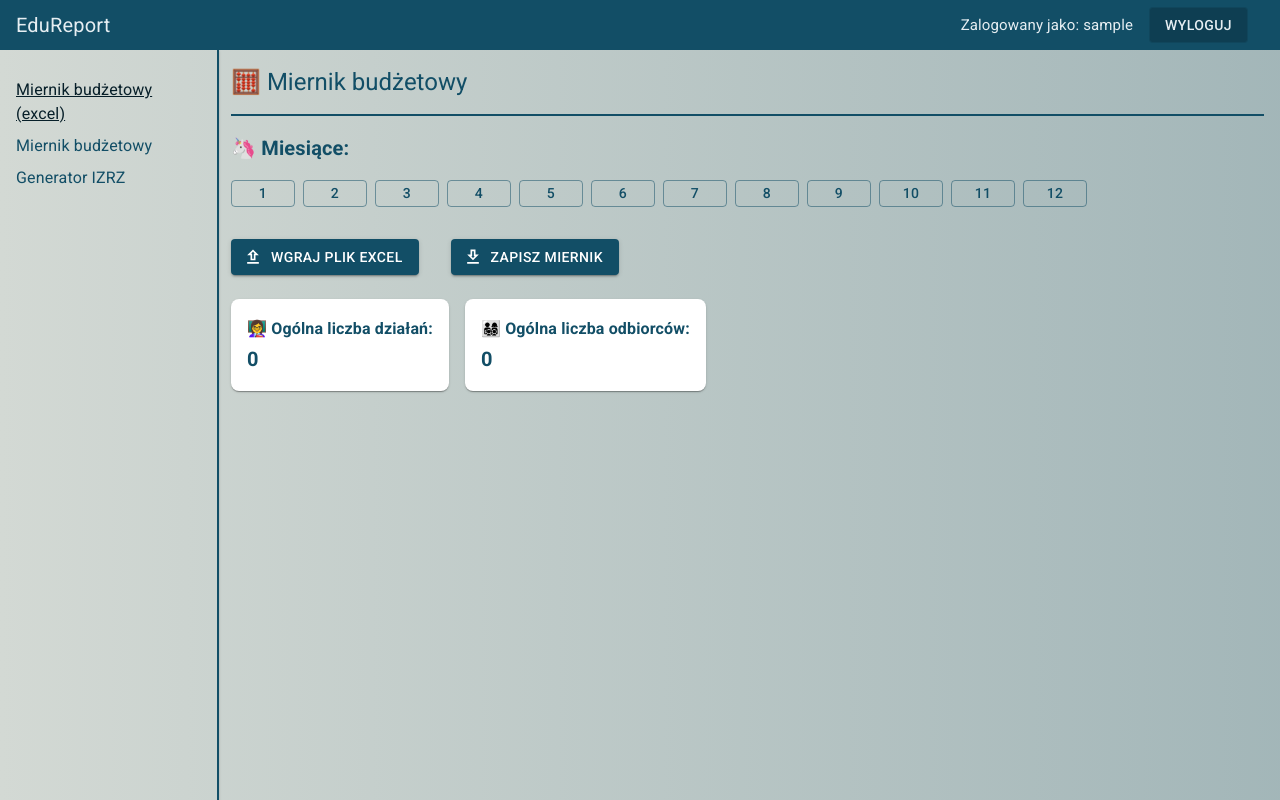
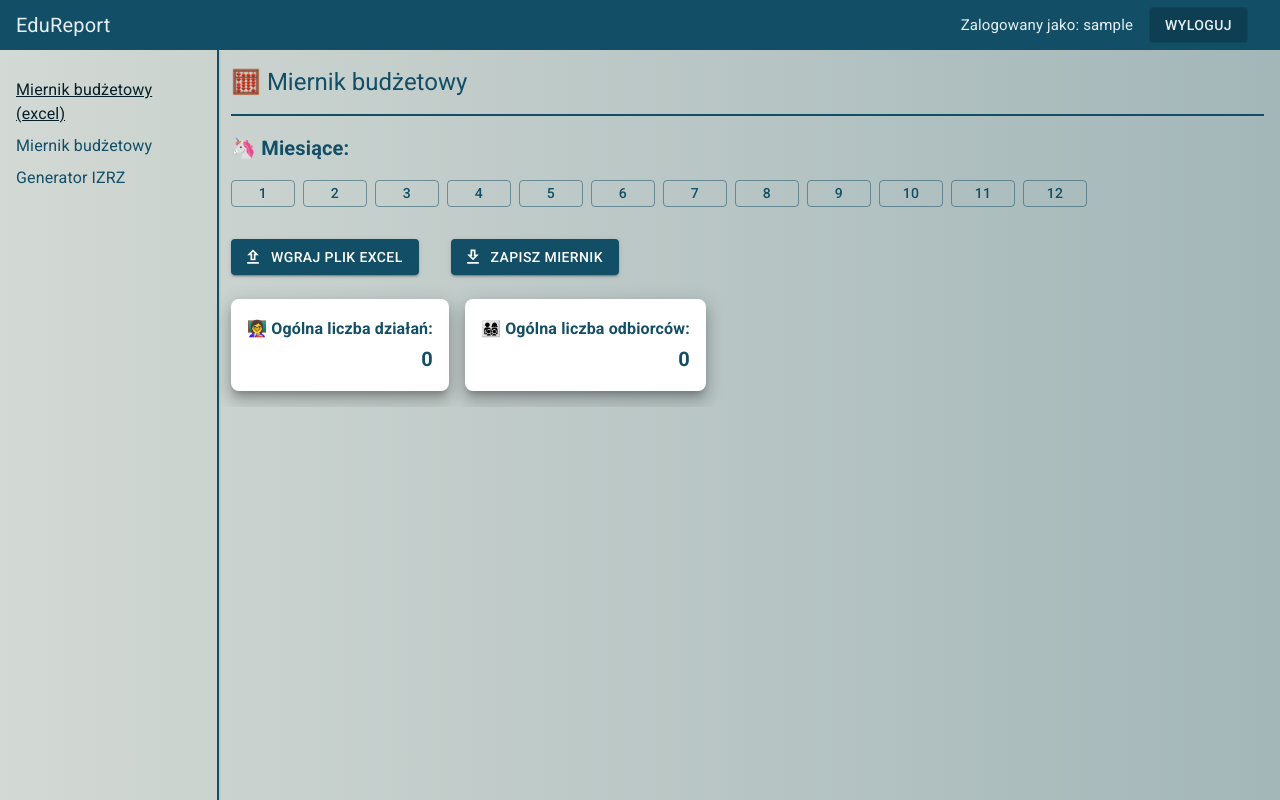
Before and after one commit to Soberek/edureport-app, a React (Vite) app: page /miernik-excel in a window 1280 px wide. Built offline with nearby package versions, Linux system fonts and the light colour scheme; no server answers; sample sign-in values are in the browser's storage; a web font is replaced by a local one.

Commit message:
style: minor styling changes to Stats component

```diff
--- a/src/components/atoms/Stats.tsx
+++ b/src/components/atoms/Stats.tsx
@@ -11,7 +11,7 @@ export const Stat: React.FC<StatProps> = ({ label, value }) => (
     maxWidth={{ xs: "100%", md: "50%" }} // Adjusts based on screen size
     bgcolor="background.paper" // Optional: can set background color
     borderRadius={2} // Rounded corners
-    boxShadow={1} // Optional: add a shadow
+    boxShadow={10} // Optional: add a shadow
     p={2} // Padding
     display="flex"
     flexDirection="column"
@@ -19,7 +19,7 @@ export const Stat: React.FC<StatProps> = ({ label, value }) => (
     <Typography variant="subtitle1" fontWeight="bold">
       {label}:
     </Typography>
-    <Typography variant="h6" fontWeight="bold">
+    <Typography variant="h6" fontWeight="bold" textAlign={"right"}>
       {value || 0}
     </Typography>
   </Box>
```
